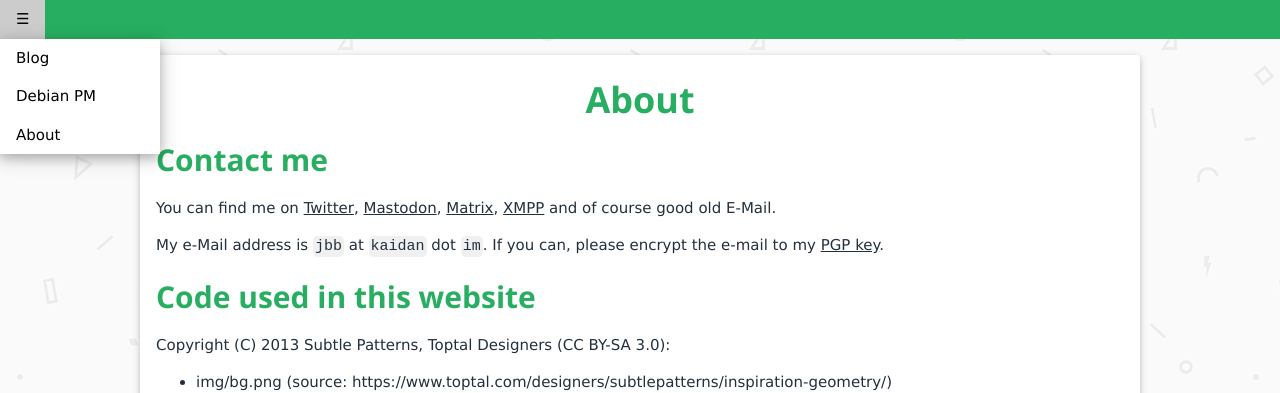
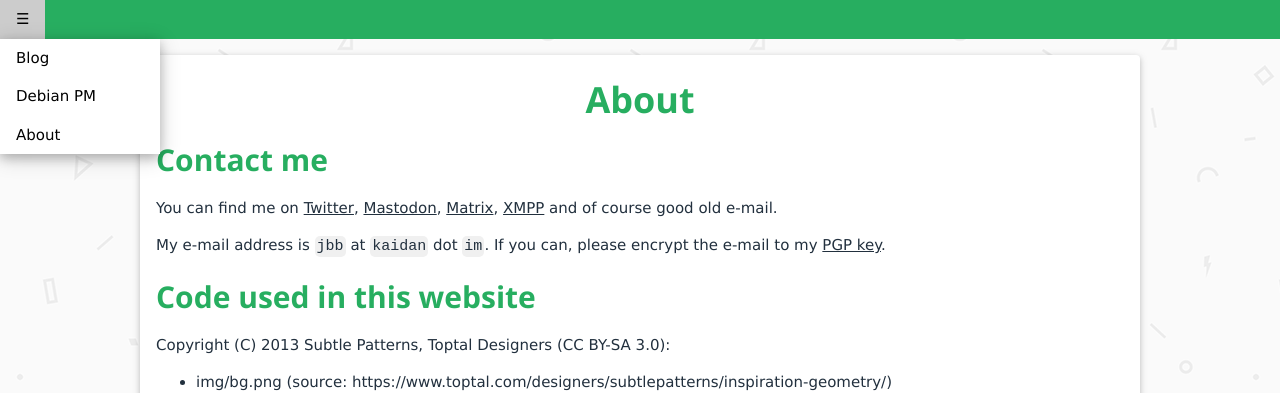
Before and after one commit to jbbgameich/jbbgameich.github.io, a Jekyll site: the page built from about.md, in a window 1280 px wide. Shown: the top 393 px of the page. Built offline with Jekyll 4.4.1, drawn with Linux system fonts in a browser that asks for light colours.

```diff
--- a/about.md
+++ b/about.md
@@ -10,9 +10,9 @@ You can find me on
 [Twitter](https://twitter.com/netz_kater),
 [Mastodon](https://social.tchncs.de/@jbb),
 [Matrix](https://matrix.to/#/@jbb:matrix.org),
-[XMPP](https://i.kaidan.im/#jbb@kaidan.im) and of course good old E-Mail.
+[XMPP](https://i.kaidan.im/#jbb@kaidan.im) and of course good old e-mail.
 
-My e-Mail address is `jbb` at `kaidan` dot `im`.
+My e-mail address is `jbb` at `kaidan` dot `im`.
 If you can, please encrypt the e-mail to my [PGP key](https://keys.openpgp.org/search?q=C3D7CAFBF442353F95F69F4AA81E075ABEC80A7E).
 
 
```
